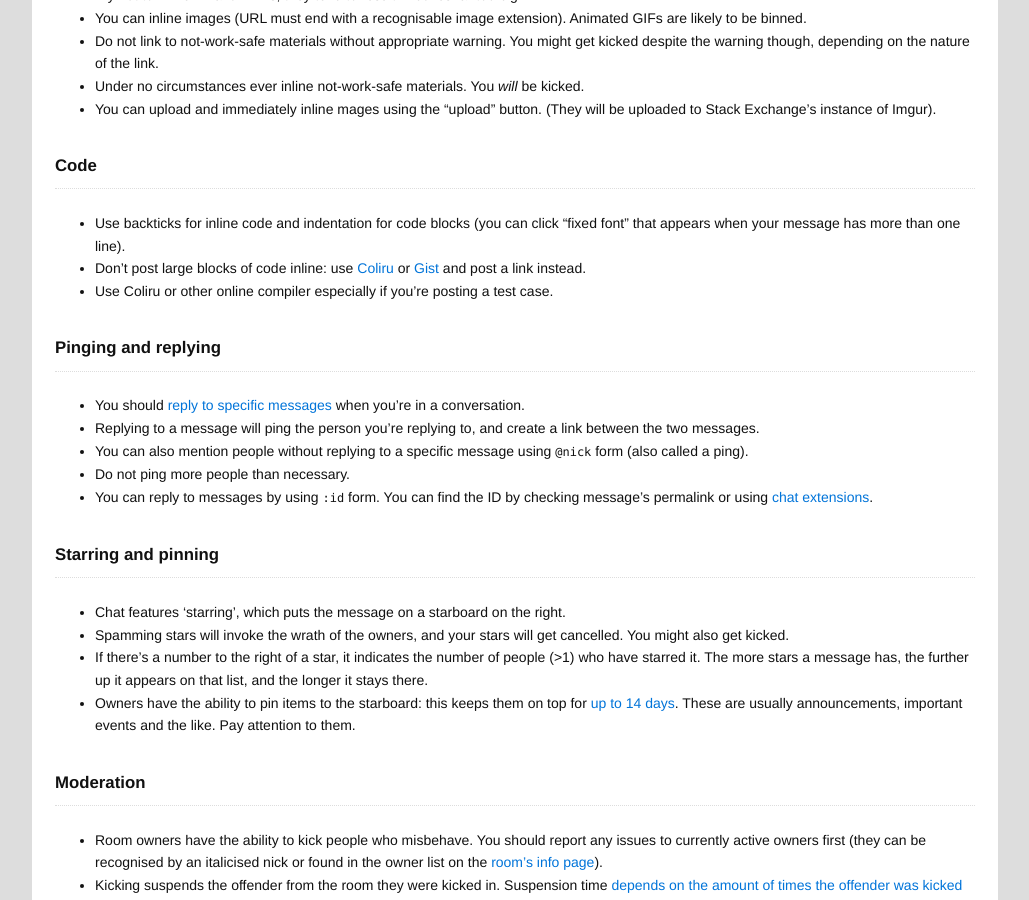
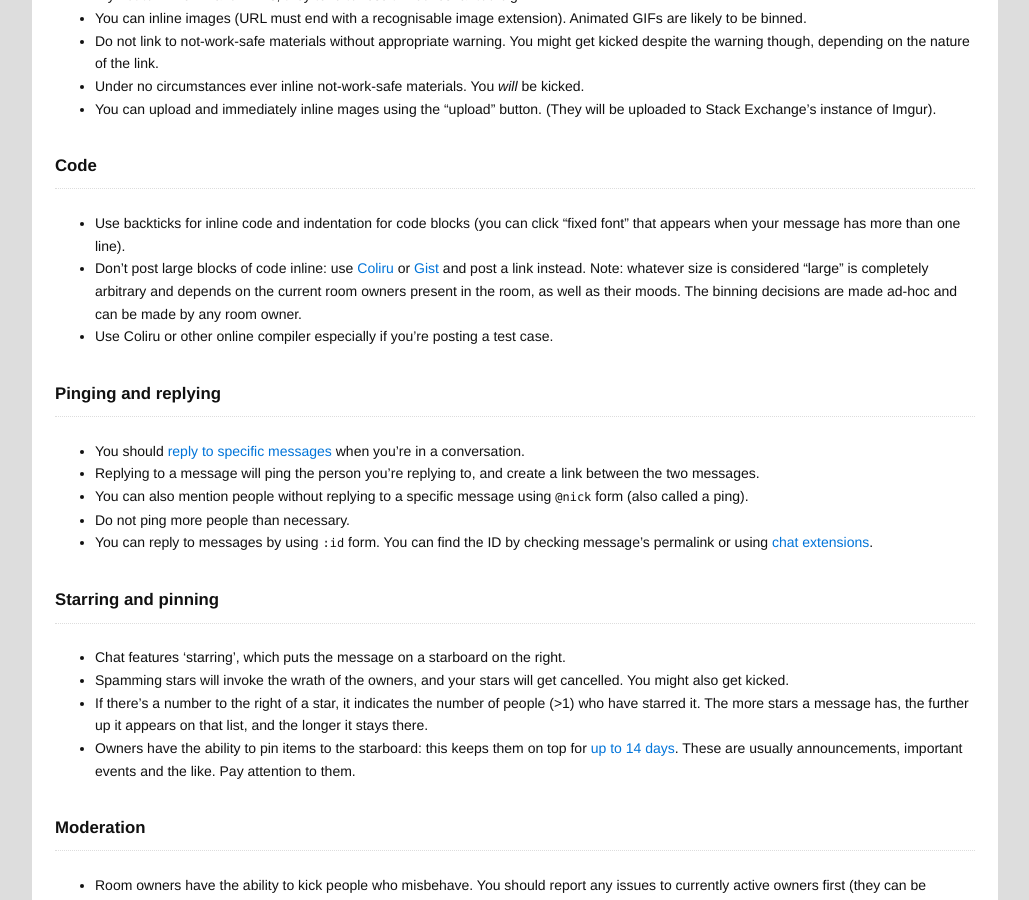
Before and after one commit to LoungeCPP/loungecpp.net, a Jekyll site: the page built from _the_law/the-rules.md, in a window 1280 px wide and 900 px high, scrolled down 1101 px. Shown: the whole window, without its empty margins (125-1154 px from the left). Built offline with Jekyll 4.4.1, drawn with Linux system fonts in a browser that asks for light colours.

Commit message:
Clarified the rules

```diff
--- a/_the_law/the-rules.md
+++ b/_the_law/the-rules.md
@@ -56,6 +56,9 @@ if you want to try out chat features!**
   than one line).
 * Don't post large blocks of code inline: use [Coliru](http://coliru.stacked-crooked.com/) or [Gist](https://gist.github.com/)
   and post a link instead.
+  Note: whatever size is considered "large" is completely arbitrary and depends on the current
+  room owners present in the room, as well as their moods. The binning decisions are made ad-hoc
+  and can be made by any room owner.
 * Use Coliru or other online compiler especially if you're posting a test case.
 
 ### Pinging and replying
```
